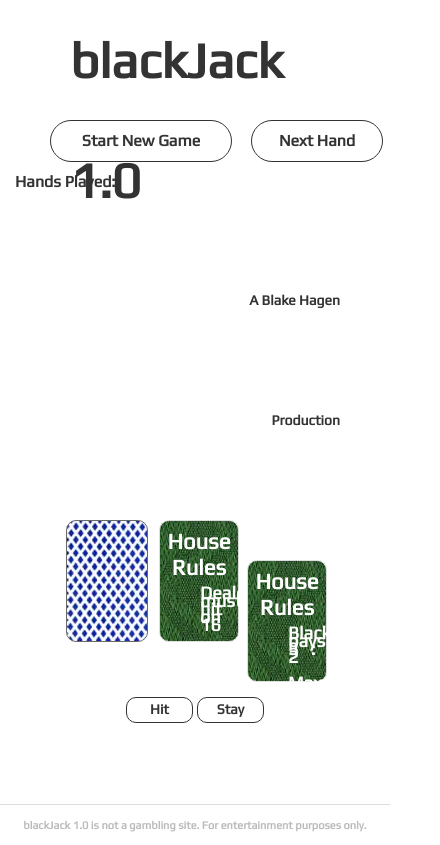
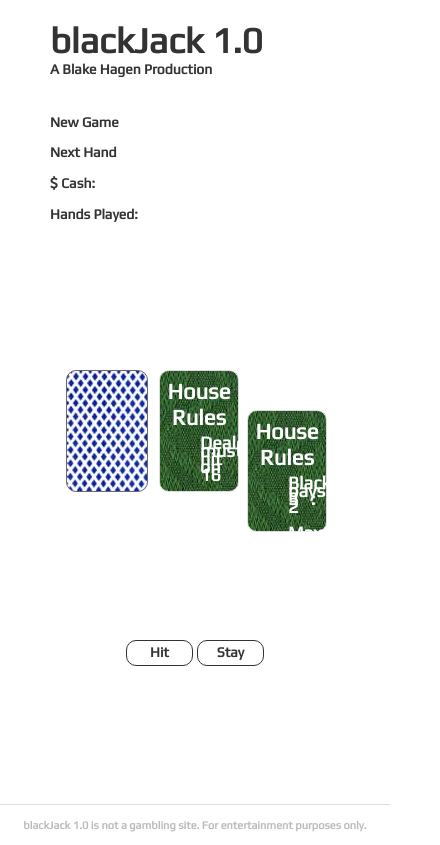
Before and after one commit to blakehagen/blackjack, a plain HTML site: page index.html in a window 390 px wide. Shown: the whole page, 440 px wide, since content can reach past the window. Drawn offline with Linux system fonts and the light colour scheme.

Commit message:
top third responsive

```diff
--- a/app.js
+++ b/app.js
@@ -162,13 +162,9 @@ $(document).ready(function(){
   // // // // PLAYER HIT FUNCTION // // // //
 
   function hitPlayer(){
-    console.log(deck);
-    console.log(deck[0]);
     playerHand.push(deck[0]);
-
     deck.splice(0,1);
-    player = player + deck[0].value;
-    console.log(playerHand);
+    player = player + playerHand[playerHand.length-1].value;
   }
 
   // // // // DEALER HIT FUNCTION // // // //
@@ -214,8 +210,7 @@ $(document).ready(function(){
     $('#playerCards').append('<div class="card"><div class="card-suit suit-left">' + playerHand[0].imgTag + '</div><div class="card-text"><h2>' + playerHand[0].id+ '</h2></div><div class="card-suit suit-right">' + playerHand[0].bottomImg + '</div></div><div class="card"><div class="card-suit suit-left">' + playerHand[1].imgTag + '</div><div class="card-text"><h2>' + playerHand[1].id+ '</h2></div><div class="card-suit suit-right">' + playerHand[1].bottomImg + '</div></div>');
 
     playerCount();
-    console.log("PLAYER COUNT = " + player);
-    console.log(playerHand.length);
+    console.log("INITIAL PLAYER COUNT = " + player);
 
   });
 
@@ -225,8 +220,7 @@ $(document).ready(function(){
     hitPlayer();
      $('#playerCards').append('<div class="card"><div class="card-suit suit-left">' + playerHand[playerHand.length-1].imgTag + '</div><div class="card-text"><h2>' + playerHand[playerHand.length-1].id + '</h2></div><div class="card-suit suit-right">' + playerHand[playerHand.length-1].bottomImg + '</div></div>');
 
-     console.log("PLAYER COUNT = " + player);
-     console.log(playerHand.length);
+     console.log("PLAYER COUNT AFTER HIT = " + player);
      console.log(playerHand);
 
      if(player > 21) {
--- a/index.html
+++ b/index.html
@@ -21,20 +21,21 @@
 				<!-- TOP SECTION -->
 		<div class="top-content">
 			<div class="button new" id="startNewGame">
-				<h4>Start New Game</h4>
+				<h4>New Game</h4>
 			</div>
 
 			<div class="button next-hand">
 				<h4>Next Hand</h4>
 			</div>
 
-			<div class="button hands-played">
+			<div class="button cash right">
+				<h4><i class="fa fa-usd"></i> Cash:&nbsp;&nbsp; <span id="cashCount"></span></h4>
+			</div>
+
+			<div class="button hands-played right">
 				<h4>Hands Played: &nbsp;&nbsp; <span id="handsPlayed"></span></h4>
 			</div>
 
-			<div class="button cash right">
-				<h4><i class="fa fa-usd"></i> Cash:&nbsp;&nbsp; <span id="cashCount"></span></h4>
-			</div>
 		</div>
 				<!-- DEALER CARDS SECTION -->
 		<div class="container">
--- a/styles.css
+++ b/styles.css
@@ -29,7 +29,7 @@ header {
 
 	header .item {
 		/*border: 1px solid palevioletred;*/
-		width: 30%;
+		width: 35%;
 		margin: 0 50px 0 70px;
 		display: inline-block;
 	}
@@ -51,20 +51,18 @@ header {
 
 .top-content {
 	width: 100%;
-	/*border: 1px solid darkorange;*/
 }
 
 .button {
-	width: 180px;
+	width: 140px;
 	height: 40px;
 	border: 1px solid #333;
 	border-radius: 50px;
-	margin: 0 0 0 15px;
 }
 
 .new {
-	margin: 0 0 0 50px;
 	display: inline-block;
+	margin: 0 0 0 150px;
 }
 
 .new:hover {
@@ -73,10 +71,8 @@ header {
 }
 
 .next-hand {
-	width: 130px;
 	display: inline-block;
-	text-align: left;
-	/*border: 1px solid red;*/
+	margin: 0 0 0 15px;
 }
 
 .next-hand:hover {
@@ -91,24 +87,20 @@ header {
 	text-align: center;
 }
 
-	.button.hands-played h4 {
-		text-align: left;
-	}
-
 .hands-played {
 	border: none;
 	display: inline-block;
+	margin: 0 15px 0 0;
+	/*border: 1px solid red;*/
 }
 
 .cash {
-	width: 400px;
 	border: none;
 	display: inline-block;
-	margin: 0 50px 0 0;
+	margin: 0 150px 0 0;
+	/*border: 1px solid red;*/
 }
-	.cash h4 {
-		text-align: left;
-	}
+
 
 /* END TOP CONTENT */
 
@@ -173,7 +165,7 @@ img {
 .container {
 	width: 100%;
 	height: 120px;
-	margin-top: 40px;
+	margin-top: 15px;
 	/*border: 1px solid dodgerblue;*/
 	text-align: center;
 }
@@ -220,7 +212,6 @@ h4 p {
 	margin: 15px 0;
 	width: 100%;
 	height: 24px;
-	/*border: 1px solid darkorchid;*/
 	text-align: center;
 }
 
@@ -231,10 +222,6 @@ h4 p {
 	border-radius: 10px;
 	display: inline-block;
 	text-align: center;
-}
-
-.playerButton:hover {
-	box-shadow: inset 0px 0px 4px forestgreen;
 	cursor: pointer;
 }
 
@@ -282,3 +269,134 @@ h4 p {
 }
 
 /* END FOOTER */
+
+
+
+/* MEDIA QUERIES */
+
+@media (max-width: 1000px){
+	.new {
+		margin: 0 0 0 70px;
+	}
+
+	.cash {
+		margin: 0 70px 0 0;
+	}
+}
+
+@media (max-width: 930px){
+
+	.cash {
+		margin: 0 20px 0 0;
+	}
+
+	.new {
+		margin: 0 0 0 20px;
+	}
+}
+
+@media (max-width: 900px){
+
+	/*.top-content {
+		text-align: center;
+	}*/
+}
+
+
+@media (max-width: 870px){
+	header .item {
+		width: 40%;
+		margin: 0 20px 0 20px;
+		display: inline-block;
+	}
+	.new {
+		margin: 0 0 0 20px;
+	}
+
+	.cash {
+		/*margin: 0 0 0 20px;*/
+	}
+}
+
+@media (max-width: 760px){
+
+	header {
+		height: auto;
+		margin-bottom: 20px;
+	}
+	header .item {
+		width: 70%;
+		margin: 0px 0px 0 50px;
+		float: none;
+	}
+
+	.item h1 {
+		font-size: 36px;
+		line-height: 40px;
+		margin-top: 20px;
+	}
+
+	.item h6 {
+		font-size: 14px;
+		line-height: 14px;
+		text-align: left;
+		margin: 0;
+	}
+
+	.button {
+		width: 100px;
+		height: 30px;
+	}
+
+	.button h4 {
+		font-size: 14px;
+		line-height: 29px;
+	}
+
+	.new {
+		margin: 0 0 0 50px;
+	}
+
+	.cash {
+		margin: 0 50px 0 0;
+	}
+}
+
+@media (max-width: 600px){
+
+	.new {
+		display: inline;
+	}
+
+	.next-hand {
+		display: inline;
+	}
+
+	.hands-played {
+		display: inline;
+		float: none;
+	}
+
+	.cash {
+		display: inline;
+		float: none;
+	}
+
+	.button {
+		border: none;
+		margin: 0 0 0 50px;
+	}
+
+	.button h4 {
+		text-align: left;
+		line-height: 12px;
+	}
+
+	.top-content {
+		margin-left: 50px;
+	}
+
+
+
+
+}
```
